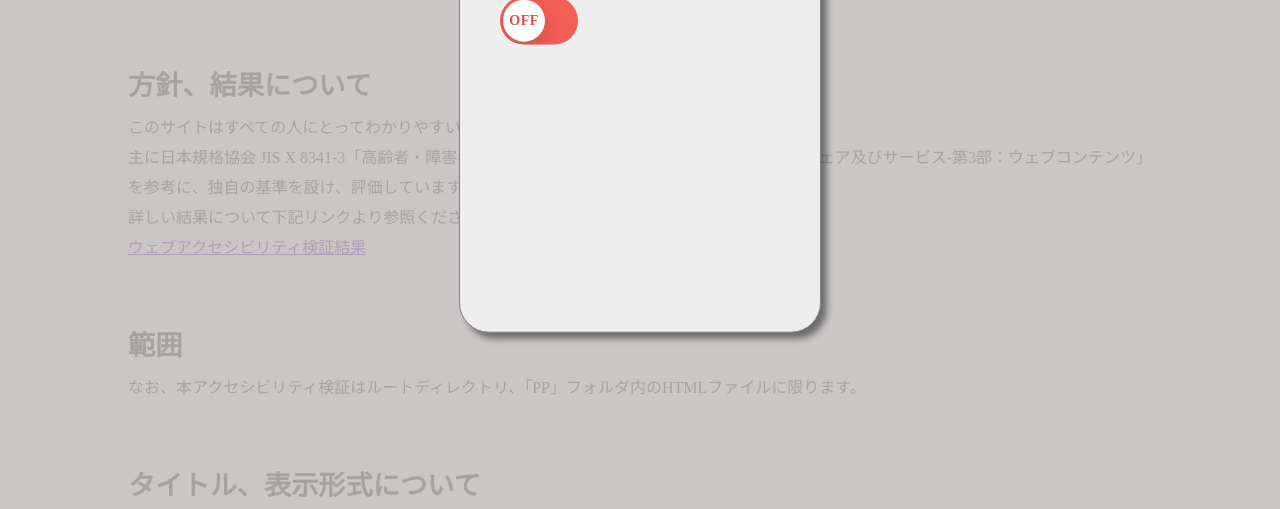
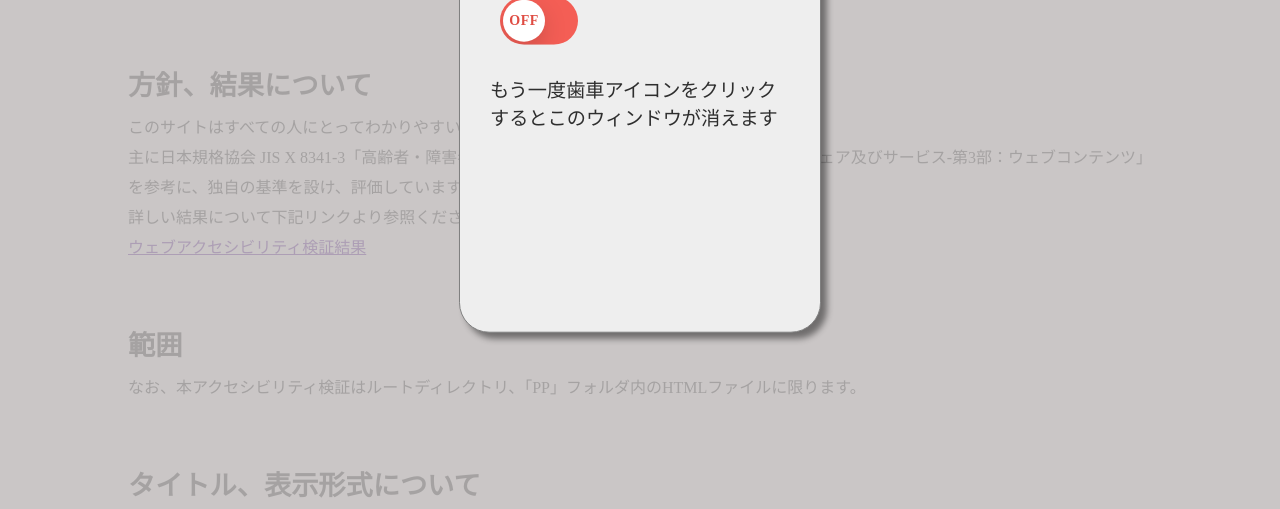
Before and after one commit to sohiko/PP, a plain HTML site: page accessibility/index.html in a window 1280 px wide. Both pictures are taken after a click on the link 1230 px from the left and 35 px from the top of the page. Shown: the part 291-800 px from the top of the page. Drawn offline with Linux system fonts and the light colour scheme.

Commit message:
Add files via upload

```diff
--- a/accessibility/index.html
+++ b/accessibility/index.html
@@ -46,6 +46,7 @@
             <input type="checkbox" name="check" id="darkModeToggle">
             <label for="darkModeToggle"></label>
         </div>
+        <span>もう一度歯車アイコンをクリックするとこのウィンドウが消えます</span>
     </div>
     <div class="main">
         <h1 class="title">ウェブアクセシビリティ</h1>
```
